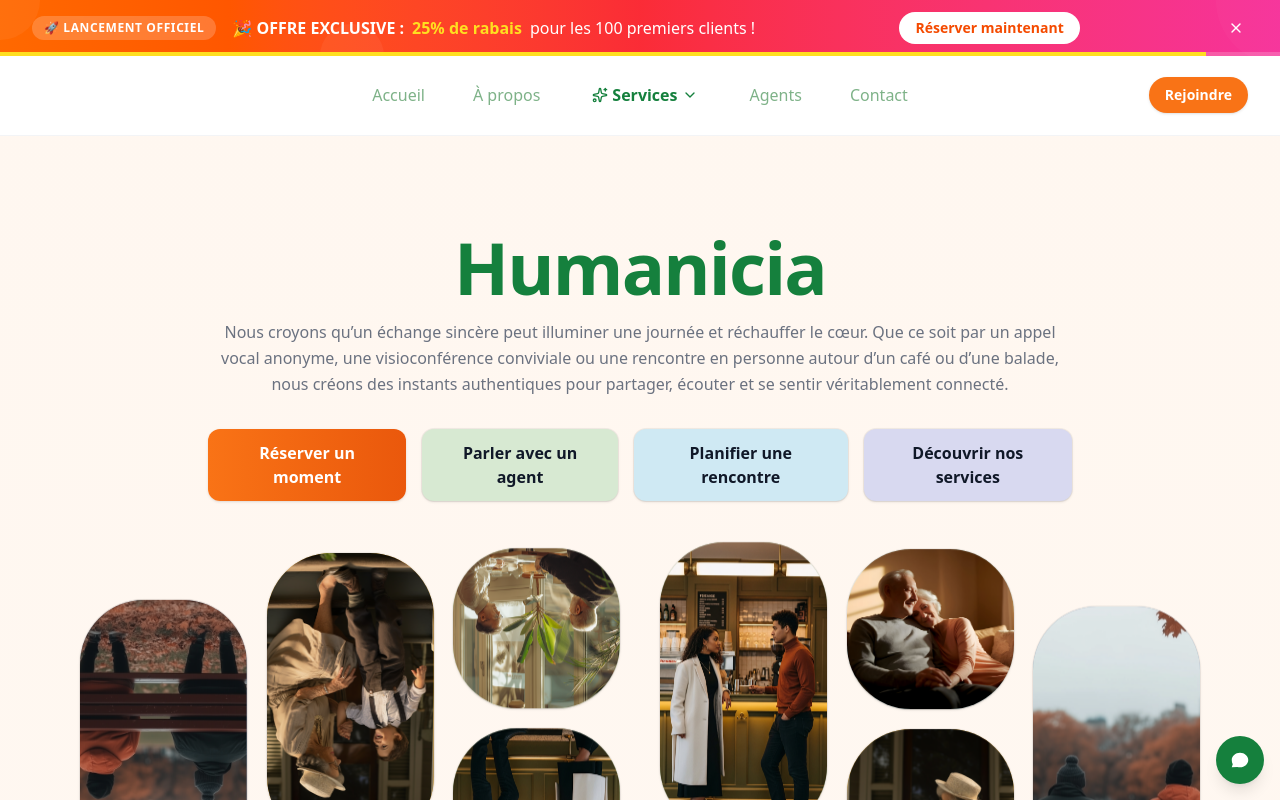
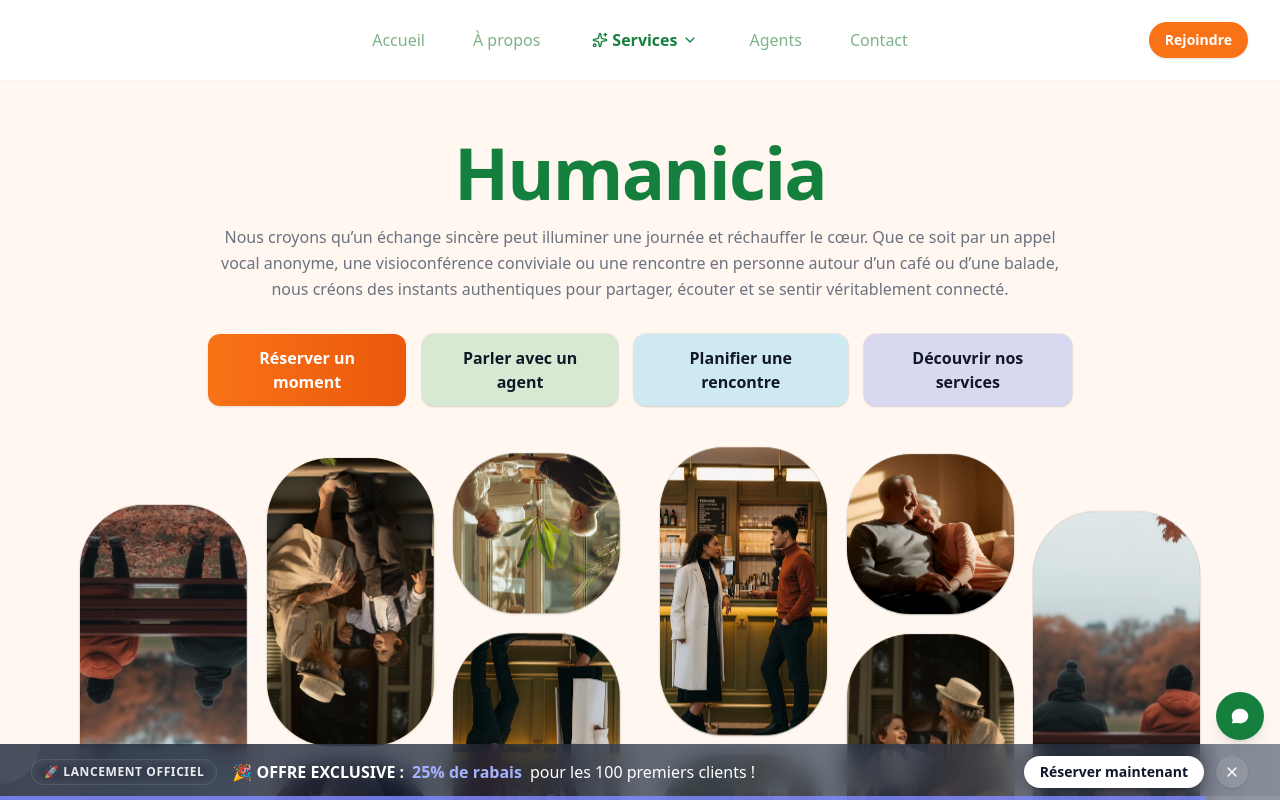
Before and after one commit to DigitariaWebs/Humanicia, a Next.js app: page / in a window 1280 px wide. Shown: the top 800 px of the page. Built offline with nearby package versions, Linux system fonts and the light colour scheme.

Commit message:
Changed the Position of the PromotionalBanner and it colors

```diff
--- a/src/components/layout/Header.tsx
+++ b/src/components/layout/Header.tsx
@@ -108,6 +108,23 @@ export default function Header() {
         clearTimeout(dropdownTimeoutRef.current);
       }
     };
+  }, []);
+
+  // Ensure header is anchored to the top and remove any leftover top padding added by other scripts
+  React.useEffect(() => {
+    const headerEl = document.querySelector("header");
+    try {
+      if (headerEl) {
+        headerEl.style.top = "0px";
+      }
+      if (typeof document !== "undefined" && document.body) {
+        // Clear any stray top padding that might push content down
+        document.body.style.paddingTop = "0px";
+      }
+    } catch {
+      // ignore DOM manipulation errors in non-browser environments
+    }
+    // Intentionally not reverting changes on unmount to keep header at top
   }, []);
 
   const isActive = (href: string): boolean => {
--- a/src/components/ui/ChatWidget.tsx
+++ b/src/components/ui/ChatWidget.tsx
@@ -62,6 +62,7 @@ export default function ChatWidget() {
   const scrollRef = useRef<HTMLDivElement | null>(null);
   const buttonRef = useRef<HTMLButtonElement | null>(null);
   const panelRef = useRef<HTMLDivElement | null>(null);
+  const [bannerOffset, setBannerOffset] = useState(0);
 
   useEffect(() => {
     const saved =
@@ -76,6 +77,38 @@ export default function ChatWidget() {
       localStorage.setItem("chat:open", isOpen ? "1" : "0");
     }
   }, [isOpen]);
+
+  // Observe the promotional banner and update bottom offset so chat floats above it
+  useEffect(() => {
+    if (typeof window === "undefined") return;
+    const banner = document.getElementById("promotional-banner");
+
+    function update() {
+      if (banner) {
+        const rect = banner.getBoundingClientRect();
+        // When fixed at bottom, height is the visible height
+        setBannerOffset(Math.ceil(rect.height));
+      } else {
+        setBannerOffset(0);
+      }
+    }
+
+    update();
+
+    const GlobalResizeObserver = (window as Window & typeof globalThis)
+      .ResizeObserver;
+    const ro = GlobalResizeObserver ? new GlobalResizeObserver(update) : null;
+    if (ro && banner) ro.observe(banner);
+
+    // Also watch for DOM changes in case banner is mounted/unmounted
+    const mo = new MutationObserver(update);
+    mo.observe(document.body, { childList: true, subtree: true });
+
+    return () => {
+      if (ro && banner) ro.disconnect();
+      mo.disconnect();
+    };
+  }, []);
 
   useEffect(() => {
     if (scrollRef.current) {
@@ -132,7 +165,8 @@ export default function ChatWidget() {
         ref={buttonRef}
         aria-label={isOpen ? "Close helper" : "Open helper"}
         onClick={() => setIsOpen((v) => !v)}
-        className="fixed bottom-4 right-4 z-50 rounded-full bg-[var(--color-brand)] text-white shadow-lg hover:bg-green-700 focus:outline-none focus:ring-2 focus:ring-offset-2 focus:ring-green-600 h-12 w-12 grid place-items-center"
+        style={{ bottom: `${4 + bannerOffset}px` }}
+        className="fixed right-4 z-50 rounded-full bg-[var(--color-brand)] text-white shadow-lg hover:bg-green-700 focus:outline-none focus:ring-2 focus:ring-offset-2 focus:ring-green-600 h-12 w-12 grid place-items-center"
       >
         {/* Simple chat icon */}
         <svg
@@ -153,7 +187,8 @@ export default function ChatWidget() {
       {isOpen && (
         <div
           ref={panelRef}
-          className="fixed bottom-20 right-4 z-50 w-[340px] max-w-[88vw] rounded-2xl bg-white shadow-xl border border-[var(--color-border)]"
+          style={{ bottom: `${20 + bannerOffset}px` }}
+          className="fixed right-4 z-50 w-[340px] max-w-[88vw] rounded-2xl bg-white shadow-xl border border-[var(--color-border)]"
         >
           <div className="flex items-center justify-between px-4 py-3 rounded-t-2xl bg-[var(--color-brand)] text-white">
             <div className="font-semibold">Humanicia helper</div>
--- a/src/components/ui/PromotionalBanner.tsx
+++ b/src/components/ui/PromotionalBanner.tsx
@@ -8,38 +8,18 @@ import { useState } from "react";
 export default function PromotionalBanner() {
   const [isVisible, setIsVisible] = useState(true);
 
-  // Add effect to adjust body padding and header position when banner is visible
-  React.useEffect(() => {
-    const header = document.querySelector('header');
-
-    if (isVisible) {
-      document.body.style.paddingTop = '95px'; // Adjust based on banner + header height
-      if (header) {
-        header.style.top = '55px'; // Move header below banner
-      }
-    } else {
-      document.body.style.paddingTop = '80px'; // Just header height
-      if (header) {
-        header.style.top = '0px'; // Move header back to top
-      }
-    }
-
-    return () => {
-      document.body.style.paddingTop = '80px'; // Reset to header height only
-      if (header) {
-        header.style.top = '0px'; // Reset header position
-      }
-    };
-  }, [isVisible]);
+  // The banner is positioned fixed at the bottom and should overlay content.
+  // No body padding adjustments are needed to avoid layout shifts when it opens/closes.
 
   if (!isVisible) return null;
 
   return (
     <motion.div
-      initial={{ y: -100, opacity: 0 }}
+      initial={{ y: 100, opacity: 0 }}
       animate={{ y: 0, opacity: 1 }}
-      exit={{ y: -100, opacity: 0 }}
-      className="fixed top-0 left-0 right-0 bg-gradient-to-r from-orange-500 via-red-500 to-pink-500 text-white overflow-hidden z-[60]"
+      exit={{ y: 100, opacity: 0 }}
+      id="promotional-banner"
+      className="fixed bottom-0 left-0 right-0 bg-gradient-to-r from-slate-900/80 via-slate-800/70 to-slate-700/60 text-white overflow-hidden z-[60] backdrop-blur-md"
     >
       {/* Animated background elements */}
       <div className="absolute inset-0">
@@ -53,59 +33,64 @@ export default function PromotionalBanner() {
           {/* Main content */}
           <div className="flex items-center space-x-4">
             {/* Launch badge */}
-            <div className="bg-white/20 backdrop-blur-sm rounded-full px-3 py-1 text-xs font-bold uppercase tracking-wider">
+            <div className="bg-white/10 backdrop-blur-sm rounded-full px-3 py-1 text-xs font-bold uppercase tracking-wider text-white/90 ring-1 ring-white/10">
               🚀 Lancement Officiel
             </div>
 
             {/* Main message */}
             <div className="flex items-center space-x-2 text-sm sm:text-base">
               <span className="font-semibold">🎉 OFFRE EXCLUSIVE :</span>
-              <span className="font-bold text-yellow-300">25% de rabais</span>
+              <span className="font-bold text-indigo-300">25% de rabais</span>
               <span>pour les 100 premiers clients !</span>
             </div>
           </div>
 
-          {/* CTA Button */}
+          {/* CTA Button and flexible close button */}
           <div className="hidden sm:flex items-center space-x-3">
             <button
               onClick={() => {
-                document.getElementById('contact')?.scrollIntoView({ behavior: 'smooth' });
+                document
+                  .getElementById("contact")
+                  ?.scrollIntoView({ behavior: "smooth" });
               }}
-              className="bg-white text-orange-600 px-4 py-1.5 rounded-full text-sm font-bold hover:bg-yellow-100 transition-colors cursor-pointer"
+              className="bg-white text-slate-900 px-4 py-1.5 rounded-full text-sm font-bold hover:bg-white/90 transition-colors cursor-pointer shadow-sm"
             >
               Réserver maintenant
             </button>
+            <button
+              onClick={() => setIsVisible(false)}
+              aria-label="Close promotional banner"
+              className="p-2 rounded-full bg-white/10 hover:bg-white/20 text-white transition-colors shadow-sm cursor-pointer"
+            >
+              <X className="w-4 h-4" />
+            </button>
           </div>
-
-          {/* Close button */}
-          <button
-            onClick={() => setIsVisible(false)}
-            className="p-1 hover:bg-white/20 rounded-full transition-colors cursor-pointer"
-          >
-            <X className="w-4 h-4" />
-          </button>
         </div>
 
         {/* Mobile CTA */}
         <div className="sm:hidden mt-2 text-center">
           <button
             onClick={() => {
-              document.getElementById('contact')?.scrollIntoView({ behavior: 'smooth' });
+              document
+                .getElementById("contact")
+                ?.scrollIntoView({ behavior: "smooth" });
             }}
-            className="bg-white text-orange-600 px-4 py-1.5 rounded-full text-sm font-bold hover:bg-yellow-100 transition-colors cursor-pointer"
+            className="bg-white text-slate-900 px-4 py-1.5 rounded-full text-sm font-bold hover:bg-white/90 transition-colors cursor-pointer shadow-sm"
           >
             Réserver maintenant
           </button>
         </div>
       </div>
 
+      {/* Close button will be rendered inside the main row (flex) so it flows responsively */}
+
       {/* Progress bar */}
-      <div className="absolute bottom-0 left-0 right-0 h-1 bg-white/20">
+      <div className="absolute bottom-0 left-0 right-0 h-1 bg-white/10">
         <motion.div
           initial={{ width: "100%" }}
           animate={{ width: "75%" }}
           transition={{ duration: 30, ease: "linear" }}
-          className="h-full bg-yellow-300"
+          className="h-full bg-indigo-400/80"
         />
       </div>
     </motion.div>
```
